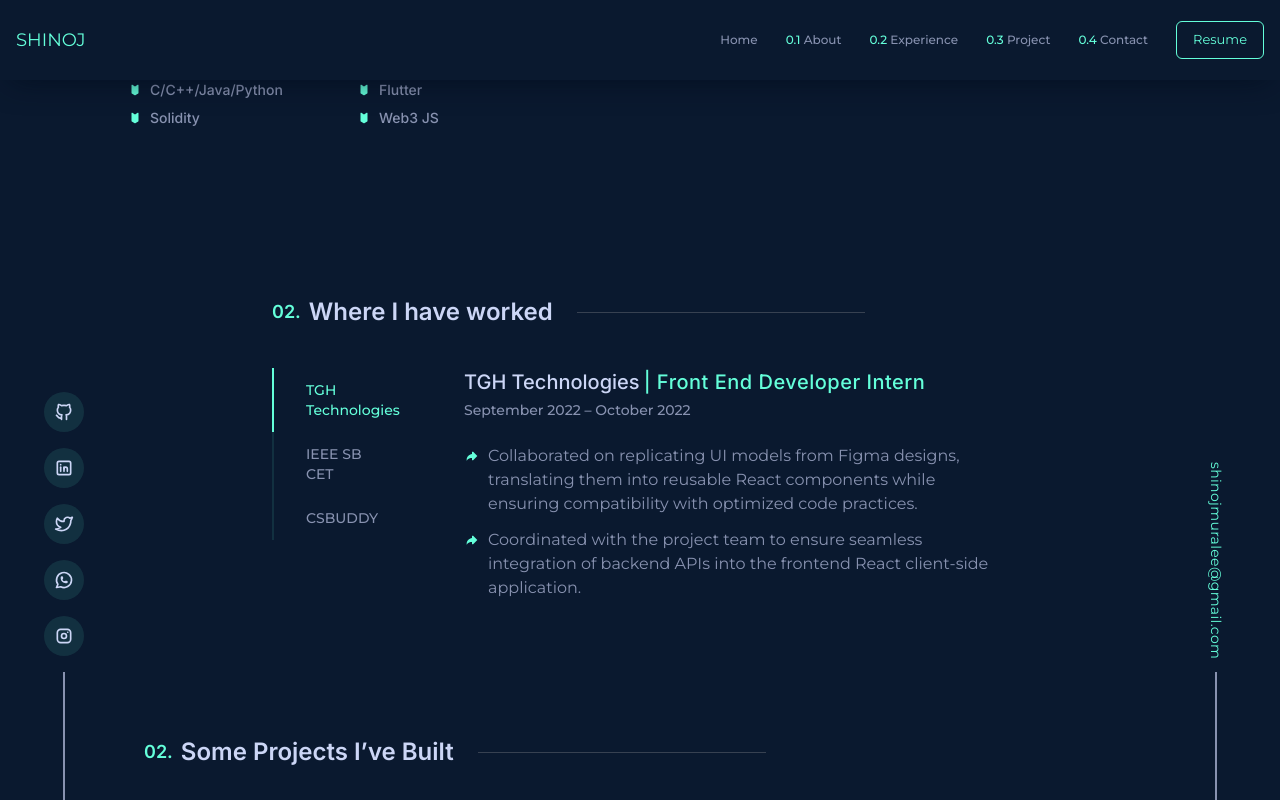
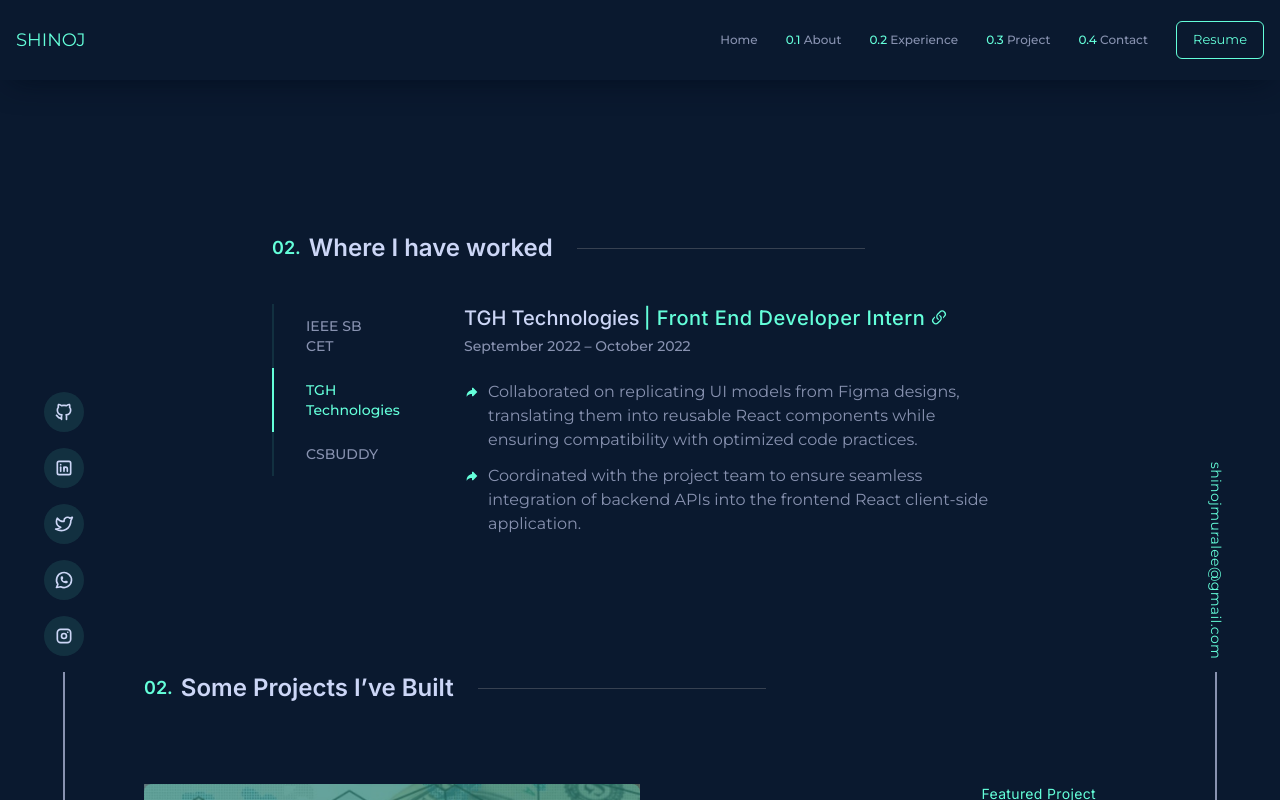
Before and after one commit to shinoj-exe/personal, a Next.js app: page / in a window 1280 px wide. Both pictures are taken after a click on the item "TGH Technologies". Built offline with nearby package versions, Linux system fonts and the light colour scheme.

Commit message:
updated experience section

```diff
--- a/components/Experience.tsx
+++ b/components/Experience.tsx
@@ -5,8 +5,8 @@ import CSBUDDY from './works/CSBUDDY'
 import IEEE from './works/IEEE'
 
 const Experience = () => {
-    const [tgh,setTgh]=useState(true);
-    const [ieee,setIeee]=useState(false);
+    const [tgh,setTgh]=useState(false);
+    const [ieee,setIeee]=useState(true);
     const [csbuddy,setCsbuddy]=useState(false);
 
     const handleTgh=()=>{
@@ -32,9 +32,8 @@ const Experience = () => {
         <SectionTitle titleHeading='Where I have worked' titleNo='2' />
         <div className='w-full mt-10 flex flex-col md:flex-row gap-16'>
             <ul className='md:w-32 flex flex-col'>
+            <li onClick={handleIeee}  className={` ${ieee? " border-l-textGreen text-textGreen":"border-l-hoverColor text-textDark "} border-l-2  text-textDark bg-transparent hover:bg-[#112240] py-3 text-sm cursor-pointer duration-300 px-8 font-medium`}>IEEE SB CET</li>
                 <li onClick={handleTgh} className={` ${tgh? " border-l-textGreen text-textGreen":"border-l-hoverColor text-textDark "} border-l-2  bg-transparent hover:bg-[#112240] py-3 text-sm cursor-pointer duration-300 px-8 font-medium`}>TGH Technologies</li>
-            <li onClick={handleIeee}  className={` ${ieee? " border-l-textGreen text-textGreen":"border-l-hoverColor text-textDark "} border-l-2  text-textDark bg-transparent hover:bg-[#112240] py-3 text-sm cursor-pointer duration-300 px-8 font-medium`}>IEEE SB CET</li>
-
             <li  onClick={handleCsbuddy} className={` ${csbuddy? " border-l-textGreen text-textGreen":"border-l-hoverColor text-textDark "} border-l-2  text-textDark bg-transparent hover:bg-[#112240] py-3 text-sm cursor-pointer duration-300 px-8 font-medium`}>CSBUDDY</li>
             </ul>
             {
--- a/components/works/CSBUDDY.tsx
+++ b/components/works/CSBUDDY.tsx
@@ -1,11 +1,12 @@
 import React from 'react'
 import { motion } from 'framer-motion'
 import {TiArrowForward} from "react-icons/ti"
+import {BsLink45Deg} from "react-icons/bs"
 
 const CSBUDDY = () => {
   return (
     <motion.div initial={{ opacity:0}}  animate={{ opacity : 1 }} transition={{ delay : 0.1}} className='w-full'>
-        <h3 className='flex gap-1 font-medium text-xl font-titleFont'>CSBUDDY <span className='text-textGreen tracking-wide'> | Web Developer Intern</span></h3>
+        <h3 className='flex gap-1 font-medium text-xl font-titleFont'>CSBUDDY <span className='text-textGreen tracking-wide'> | Web Developer Intern</span> <a target="_blank" href='../assets/CSBUDDY_Internship_Certificate.pdf' className='text-textGreen mt-1'><BsLink45Deg/></a></h3>
         <p className='text-sm mt-1 font-medium text-textDark'>July 2022– January 2023</p>
         <ul className='mt-6 flex flex-col gap-3'>
             <li className='text-base flex gap-2 text-textDark'><span className='text-textGreen mt-1'><TiArrowForward/></span>Collaborated closely with clients to understand design requirements and developed visually appealing and
--- a/components/works/TGH.tsx
+++ b/components/works/TGH.tsx
@@ -1,11 +1,12 @@
 import React from 'react'
 import { motion } from 'framer-motion'
 import {TiArrowForward} from "react-icons/ti"
+import {BsLink45Deg} from "react-icons/bs"
 
 const TGH = () => {
   return (
     <motion.div initial={{ opacity:0}}  animate={{ opacity : 1 }} transition={{ delay : 0.1}} className='w-full'>
-        <h3 className='flex gap-1 font-medium text-xl font-titleFont'>TGH Technologies <span className='text-textGreen tracking-wide'> | Front End Developer Intern</span></h3>
+        <h3 className='flex gap-1 font-medium text-xl font-titleFont'>TGH Technologies <span className='text-textGreen tracking-wide'> | Front End Developer Intern </span> <a target="_blank" href='../assets/TGH_Internship_Certificate.pdf' className='text-textGreen mt-1'><BsLink45Deg/></a> </h3>
         <p className='text-sm mt-1 font-medium text-textDark'>September 2022 – October 2022</p>
         <ul className='mt-6 flex flex-col gap-3'>
             <li className='text-base flex gap-2 text-textDark'><span className='text-textGreen mt-1'><TiArrowForward/></span>Collaborated on replicating UI models from Figma designs, translating them into reusable React components while ensuring compatibility with optimized code practices.</li>
```
Also changed, not shown: 2 other files (tests, documents, lock files or other folders).
